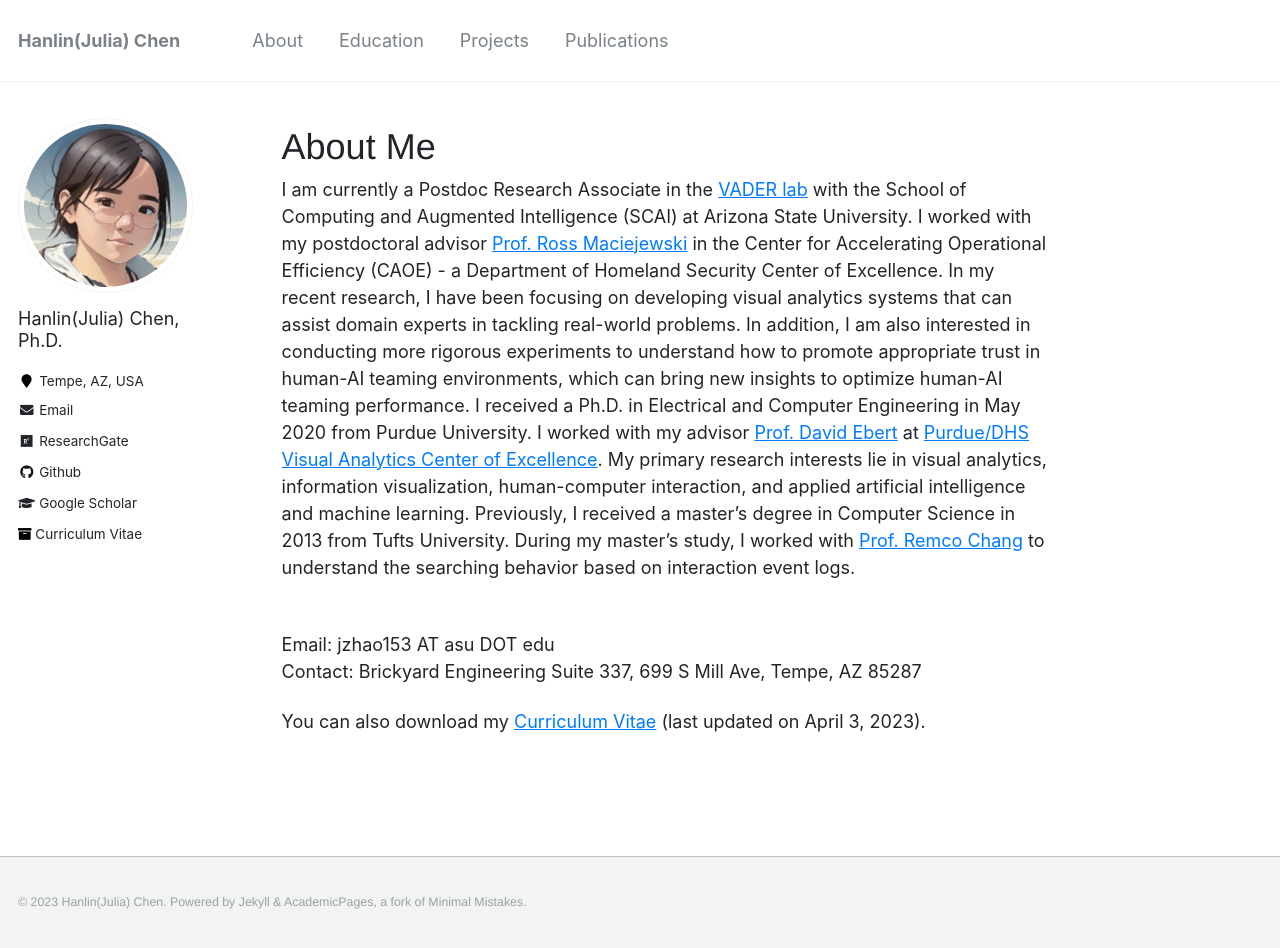
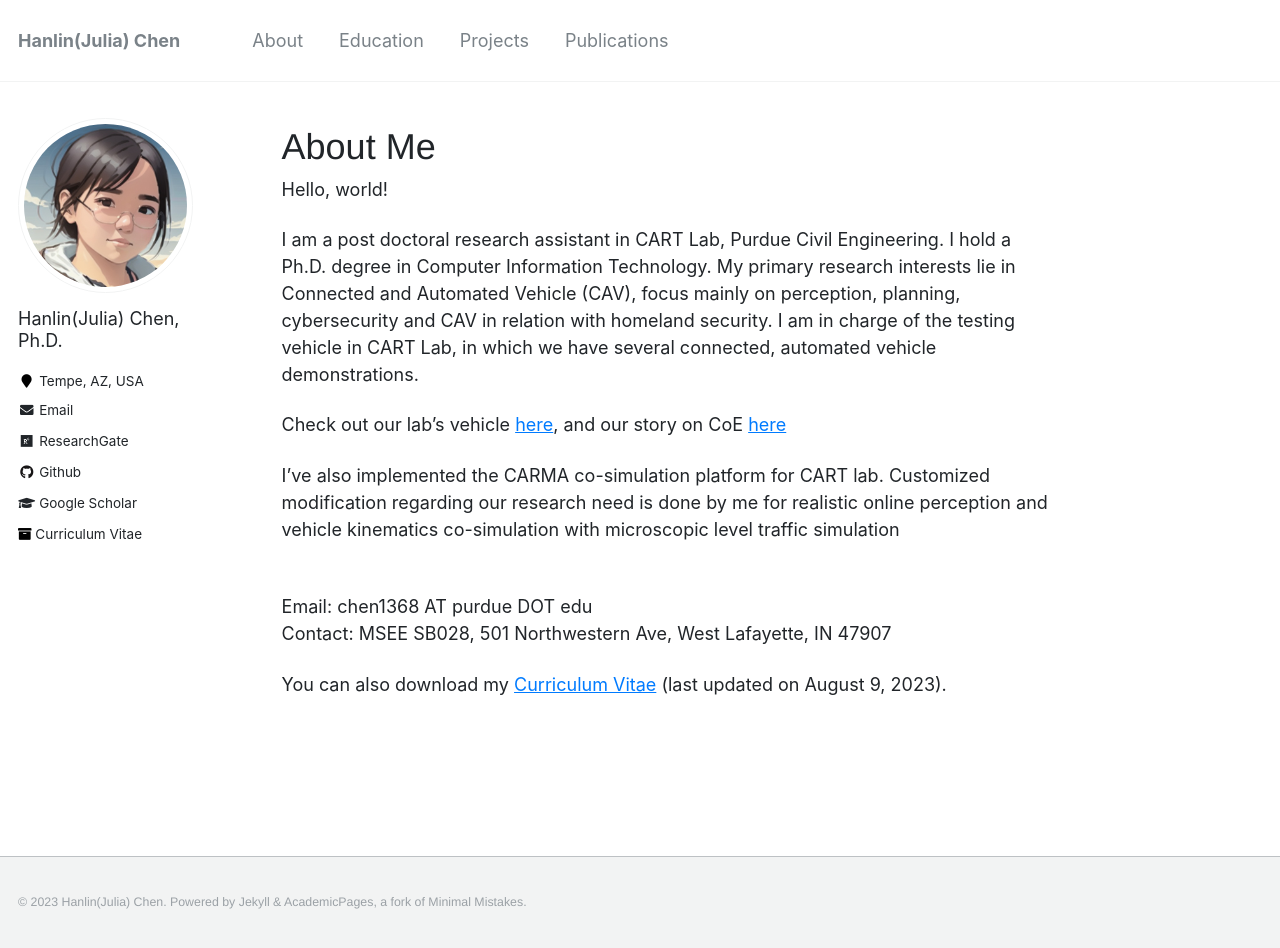
Before and after one commit to hlchen1043/hlchen1043.github.io, a Jekyll site: the page built from _pages/about.md, in a window 1280 px wide and 948 px high. Built offline with Jekyll 4.4.1, drawn with Linux system fonts in a browser that asks for light colours.

Commit message:
08092023-v1

```diff
--- a/_pages/about.md
+++ b/_pages/about.md
@@ -11,10 +11,18 @@ permalink: /about/
 <!-- {: .text-justify} -->
 
 
-I am currently a Postdoc Research Associate in the [VADER lab](https://vader.lab.asu.edu/#/) with the School of Computing and Augmented Intelligence (SCAI) at Arizona State University. I worked with my postdoctoral advisor [Prof. Ross Maciejewski](http://rmaciejewski.faculty.asu.edu/) in the Center for Accelerating Operational Efficiency (CAOE) - a Department of Homeland Security Center of Excellence. In my recent research, I have been focusing on developing visual analytics systems that can assist domain experts in tackling real-world problems. In addition, I am also interested in conducting more rigorous experiments to understand how to promote appropriate trust in human-AI teaming environments, which can bring new insights to optimize human-AI teaming performance. I received a Ph.D. in Electrical and Computer Engineering in May 2020 from Purdue University. I worked with my advisor [Prof. David Ebert](https://engineering.purdue.edu/~ebertd) at [Purdue/DHS Visual Analytics Center of Excellence](https://www.purdue.edu/discoverypark/vaccine/). My primary research interests lie in visual analytics, information visualization, human-computer interaction, and applied artificial intelligence and machine learning. Previously, I received a master's degree in Computer Science in 2013 from Tufts University. During my master's study, I worked with [Prof. Remco Chang](https://www.cs.tufts.edu/~remco/) to understand the searching behavior based on interaction event logs.
+<!-- I am currently a Postdoc Research Associate in the [VADER lab](https://vader.lab.asu.edu/#/) with the School of Computing and Augmented Intelligence (SCAI) at Arizona State University. I worked with my postdoctoral advisor [Prof. Ross Maciejewski](http://rmaciejewski.faculty.asu.edu/) in the Center for Accelerating Operational Efficiency (CAOE) - a Department of Homeland Security Center of Excellence. In my recent research, I have been focusing on developing visual analytics systems that can assist domain experts in tackling real-world problems. In addition, I am also interested in conducting more rigorous experiments to understand how to promote appropriate trust in human-AI teaming environments, which can bring new insights to optimize human-AI teaming performance. I received a Ph.D. in Electrical and Computer Engineering in May 2020 from Purdue University. I worked with my advisor [Prof. David Ebert](https://engineering.purdue.edu/~ebertd) at [Purdue/DHS Visual Analytics Center of Excellence](https://www.purdue.edu/discoverypark/vaccine/). My primary research interests lie in visual analytics, information visualization, human-computer interaction, and applied artificial intelligence and machine learning. Previously, I received a master's degree in Computer Science in 2013 from Tufts University. During my master's study, I worked with [Prof. Remco Chang](https://www.cs.tufts.edu/~remco/) to understand the searching behavior based on interaction event logs. -->
+
+Hello, world!
+
+I am a post doctoral research assistant in CART Lab, Purdue Civil Engineering. I hold a Ph.D. degree in Computer Information Technology. My primary research interests lie in Connected and Automated Vehicle (CAV), focus mainly on perception, planning, cybersecurity and CAV in relation with homeland security. I am in charge of the testing vehicle in CART Lab, in which we have several connected, automated vehicle demonstrations.
+
+Check out our lab's vehicle [here](https://engineering.purdue.edu/CARTLab/research/facilities), and our story on CoE [here](https://engineering.purdue.edu/Engr/AboutUs/News/Spotlights/2022/2022-0722-ce-feng)
+
+I've also implemented the CARMA co-simulation platform for CART lab. Customized modification regarding our research need is done by me for realistic online perception and vehicle kinematics co-simulation with microscopic level traffic simulation
 
 <br>
-Email: jzhao153 AT asu DOT edu <br>
-Contact: Brickyard Engineering Suite 337, 699 S Mill Ave, Tempe, AZ 85287 <br>
+Email: chen1368 AT purdue DOT edu <br>
+Contact: MSEE SB028, 501 Northwestern Ave, West Lafayette, IN 47907 <br>
 
-You can also download my [Curriculum Vitae](/files/CV_Jieqiong_Zhao.pdf) (last updated on April 3, 2023).
+You can also download my [Curriculum Vitae](/files/Curriculum_Vitae_Julia_Chen.pdf) (last updated on August 9, 2023).
--- a/_pages/education.md
+++ b/_pages/education.md
@@ -17,35 +17,34 @@ author_profile: true
             <div class="timeline-heading">
             <div class="timeline-title">
                 <span><b>Purdue University</b>, West Lafayette, IN<br/>
-                <b>Ph.D.</b> in Electrical and Computer Engineering</span>
+                <b>Ph.D.</b> in Computer and information Technology</span>
             </div>
             <!-- <img class="timeline-image" src="img/anu.png" alt="" /> -->
             </div>
             <div class="timeline-body">
             <ul>
-                <li class="education-detail-list">Advisor: David S. Ebert</li>
-                <li class="education-detail-list">Thesis: Visual analytics for decision making in performance evaluation</li>
+                <li class="education-detail-list">Advisor: Dr. John A. Springer</li>
+                <li class="education-detail-list">Thesis: Adaptive safety and cyber security for connected and automated vehicle system</li>
             </ul>
             </div>
         </div>
         <div class="educationtime">
-            <span><br/>Jun 2013 - May 2020</span>
+            <span><br/>August 2016 - August 2021</span>
         </div>
       </li>
       <li class="timeline-panel">
         <div class="educationinfo">
             <div class="timeline-heading">
             <div class="timeline-title">
-                <span><b>Tufts University</b>, Medford, MA<br/>
-                <b>M.S.</b> of Computer Science</span>
+                <span><b>Purdue University</b>, West Lafayette, IN<br/>
+                <b>M.S.</b> in Mechanical Engineering Technology</span>
                 <h4></h4>
             </div>
             <!-- <img class="timeline-image" src="img/anu.png" alt="" /> -->
             </div>
             <div class="timeline-body">
             <ul>
-                <li class="education-detail-list">Advisor: Remco Chang</li>
-                <li class="education-detail-list">Project: Modeling user interactions for complex visual search tasks</li>
+                <li class="education-detail-list">Advisor: Dr. Henry H. Zhang</li>
             </ul>
             </div>
         </div>
@@ -57,19 +56,18 @@ author_profile: true
         <div class="educationinfo">
             <div class="timeline-heading">
             <div class="timeline-title">
-                <span><b>Zhejiang University of Technology</b>, Hangzhou, China<br/>
-                <b>M.S. Candidate</b> in Computer Science and Technology<br/>
-                <b>Bachelor of Engineering</b> in Software Engineering</span>
+                <span><b>Huazhong University of Science and Technology</b>, Wuhan, Hubei, China<br/>
+                <b>Bachlor of Engineering</b> in Electrical Engineering and Automation<br/>
                 <h4></h4>
             </div>
             <!-- <img class="timeline-image" src="img/anu.png" alt="" /> -->
             </div>
-            <div class="timeline-body">
+            <!-- <div class="timeline-body">
             <ul>
                 <li class="education-detail-list">Advisor: Xujia Qin</li>
                 <li class="education-detail-list">Thesis: Natual scene construction and rendering of rain and snow</li>
             </ul>
-            </div>
+            </div> -->
         </div>
         <div class="educationtime">
             <span><br/>Sep 2010 - Jun 2011<br/>Sep 2006 - Jun 2010</span>
```
Also changed, not shown: _pages/homepage.md (+1 -7 lines).
